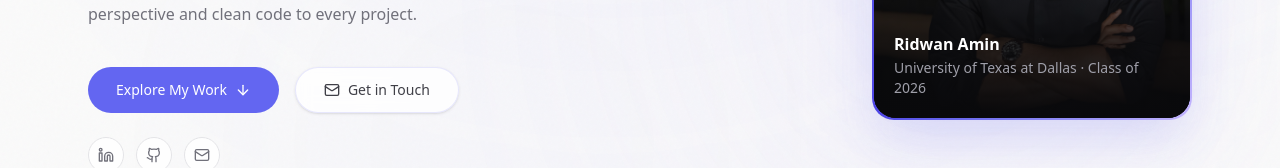
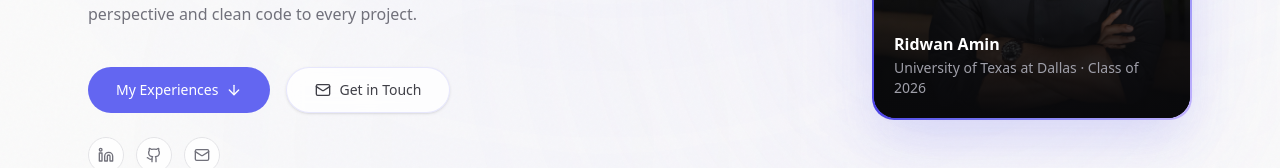
Before and after one commit to RidwanAmin21/ridwan-portfolio, a Next.js app: page / in a window 1280 px wide. Shown: the part 493-661 px from the top of the page. Built offline with nearby package versions, Linux system fonts and the light colour scheme.

Commit message:
refactor exp and projects order

```diff
--- a/src/app/page.tsx
+++ b/src/app/page.tsx
@@ -12,8 +12,8 @@ const Home = () => {
       <ScrollGradient />
       <Hero />
       <About />
+      <Experience />
       <Projects />
-      <Experience />
       <TechStack />
       <Contact />
     </main>
--- a/src/components/sections/Hero.tsx
+++ b/src/components/sections/Hero.tsx
@@ -208,12 +208,12 @@ const Hero = () => {
               className="mt-10 flex flex-wrap gap-4 justify-center md:justify-start"
             >
               <a
-                href="#projects"
+                href="#experience"
                 className="group inline-flex items-center gap-2 rounded-full bg-accent px-7 py-3 text-sm font-medium text-white hover:bg-accent-hover transition-all duration-300 hover:shadow-lg hover:shadow-accent/25"
                 tabIndex={0}
-                aria-label="Explore my work"
+                aria-label="My Experiences"
               >
-                Explore My Work
+                My Experiences
                 <ArrowDown
                   size={16}
                   className="transition-transform duration-200 group-hover:translate-y-0.5"
```
